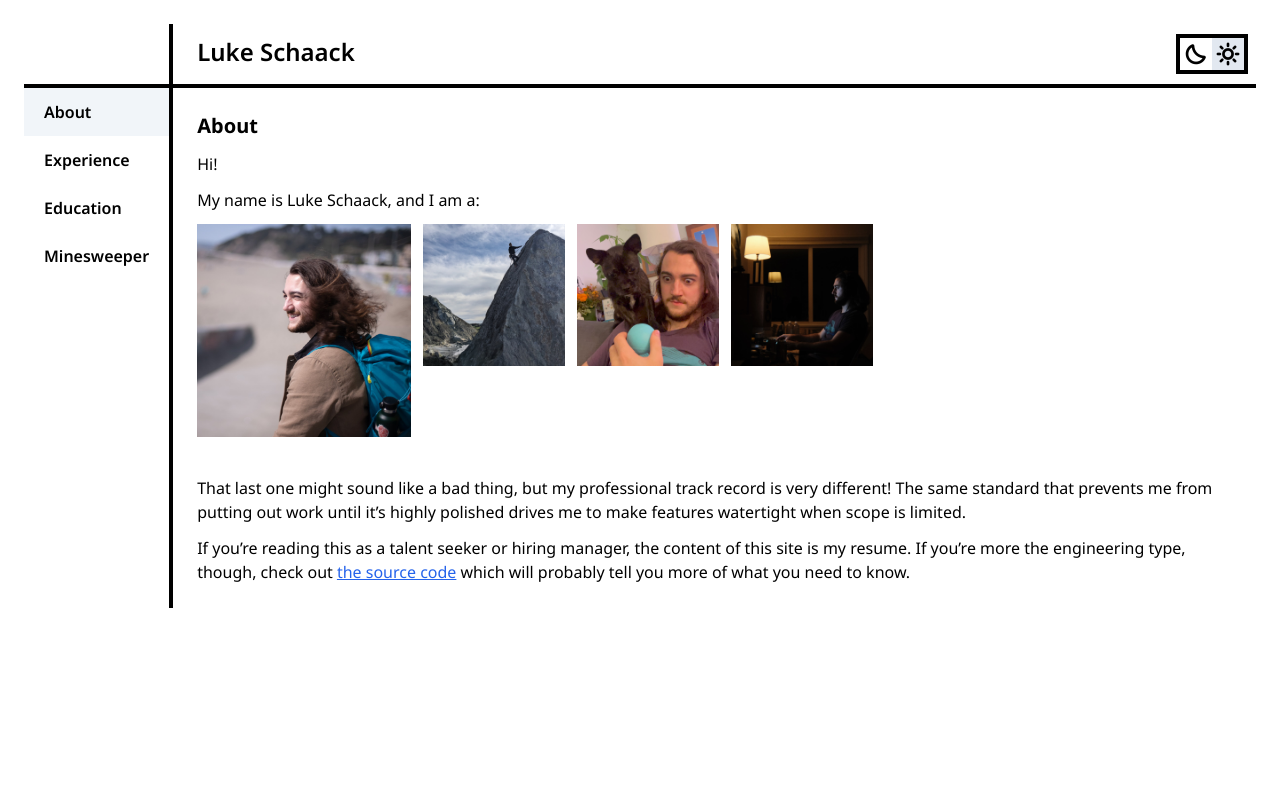
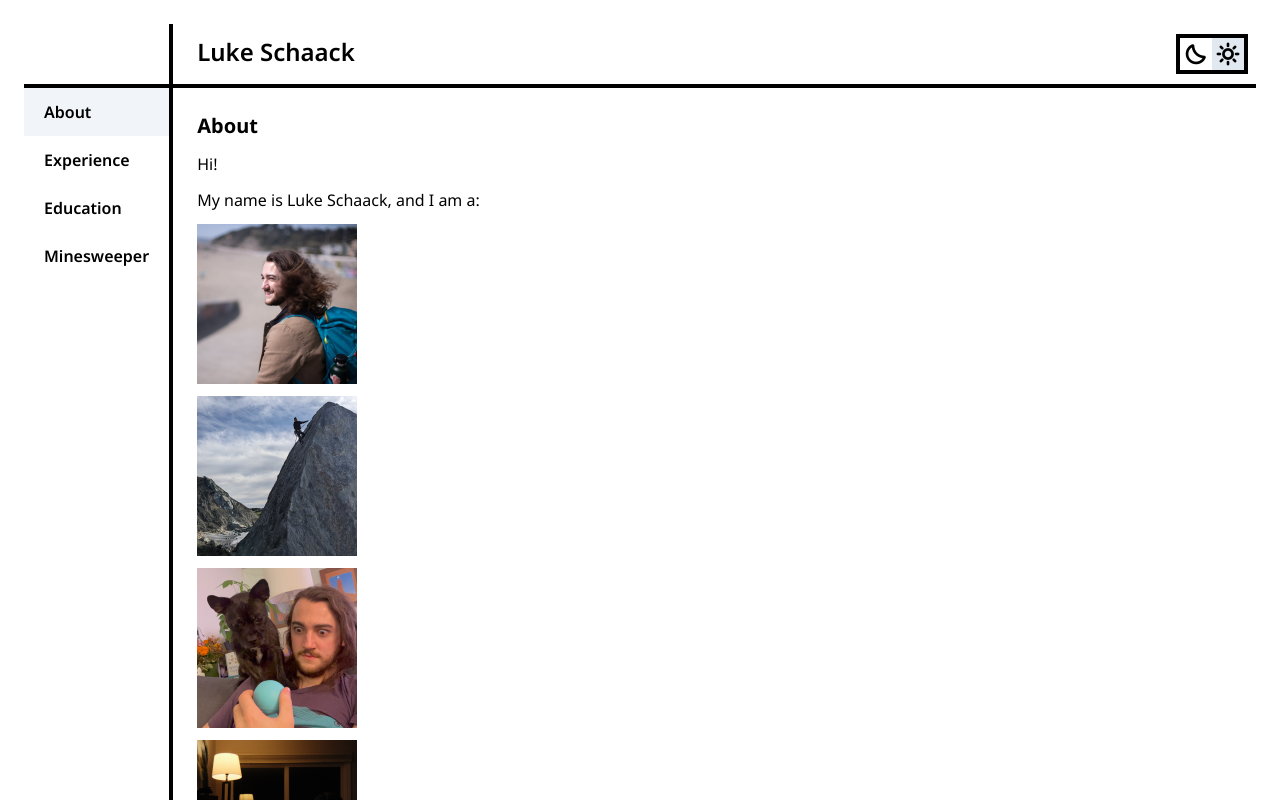
Before and after one commit to lschaack/interactive-resume, a Next.js app: page / in a window 1280 px wide. Shown: the top 800 px of the page. Built offline with nearby package versions, Linux system fonts and the light colour scheme.

Commit message:
clean things up and add some easy adjustment knobs for twiddling once I add smoothing, parent height adjustment is gonna be a nightmare...

```diff
--- a/app/page.tsx
+++ b/app/page.tsx
@@ -11,6 +11,7 @@ import {
   ReactNode,
   RefObject,
   createContext,
+  useCallback,
   useContext,
   useEffect,
   useMemo,
@@ -23,19 +24,36 @@ enum Direction {
   HORIZONTAL,
 }
 
-const CarouselIndex = createContext(-1);
+// scale is how large the card will be with the cursor at the normed center
+const SCALE = 3;
+// min scale is how small the card can possibly be as a factor of `basis`
+const MIN_SCALE = 1;
+// SCALE_FACTOR is how much SCALE needs to decrease to get to MIN_SCALE at max distance
+const SCALE_FACTOR = SCALE - MIN_SCALE;
+// falloff is how many slice lengths it takes for a card to reach MIN_SCALE
+const FALLOFF = 1;
+
+const CarouselPosition = createContext(0);
 
 type CardCarouselContextType = {
   normMousePosition: number;
-  totalCards: number;
   basis: number;
   gap: number;
+  totalCards: number;
+  totalLength: number;
+  sliceLength: number;
+  positions: number[];
+  isMouseOver: boolean;
 };
 const CardCarouselContext = createContext<CardCarouselContextType>({
   normMousePosition: 0,
-  totalCards: 0,
   basis: 0,
   gap: 0,
+  totalCards: 0,
+  totalLength: 0,
+  sliceLength: 0,
+  positions: [],
+  isMouseOver: false,
 });
 // TODO:
 // - wait for a couple hundred ms
@@ -50,27 +68,53 @@ type CardCarouselProps = {
 const CardCarousel: FC<CardCarouselProps> = ({ children, direction = Direction.VERTICAL, basis, gap }) => {
   const containerElement = useRef<HTMLUListElement>(null);
   const [normMousePosition, setNormMousePosition] = useState(0);
-  const [containerInfo, setContainerInfo] = useState<DOMRect>();
-  const [containerWidth, setContainerWidth] = useState(0);
   const isVertical = direction === Direction.VERTICAL;
+  const [isMouseOver, setIsMouseOver] = useState(false);
 
   // TODO: potentially adjust to account for non-square children
-  const totalLength = useMemo(() => {
-    const nChildren = Children.count(children);
+  const {
+    totalCards,
+    totalLength,
+    sliceLength,
+    positions,
+    maxScaledLength,
+  } = useMemo(() => {
+    const totalCards = Children.count(children);
+    const totalLength = totalCards * (basis + gap) - gap;
+    // percentage of total length taken up by cards
+    const normTotalCardLength = totalCards * basis / totalLength;
+    // percentage of total length taken up by gaps
+    const normTotalGapLength = 1 - normTotalCardLength;
+    // normed length of a single card
+    const normCardLength = normTotalCardLength / totalCards;
+    // normed length of a single gap
+    const normGapLength = normTotalGapLength / totalCards;
+    const sliceLength = normCardLength + normGapLength;
 
-    return nChildren * (basis + gap) - gap;
+    const halfNormCardLength = normCardLength / 2;
+    const positions: number[] = [];
+    for (let i = 0; i < totalCards; i++) {
+      positions.push(halfNormCardLength + i * sliceLength);
+    }
+
+    // TODO: to set the max height/width of the parent when mouse is over, I need to know
+    // the maximum of scaled card sizes - a good heuristic is FALLOFF * sliceLength for
+    // any given relatively linear easing function, but I don't think it's totally accurate
+    // and probably inaccurate enough to overlap w/text, need a better way of doing this
+    // dynamically....
+    const maxScaledLength = totalLength - basis + SCALE * basis;
+
+    return {
+      totalCards,
+      totalLength,
+      sliceLength,
+      positions,
+      maxScaledLength,
+    }
   }, [basis, gap, children]);
 
-  useEffect(() => {
+  const handleMouseMove: MouseEventHandler = useCallback(event => {
     if (containerElement.current) {
-      setContainerInfo(containerElement.current.getBoundingClientRect());
-    }
-  }, [containerElement]);
-
-  // TODO: Math.max(normPos, 1)?
-  const handleMouseMove: MouseEventHandler = event => {
-    // TODO: get rid of one of these if I only use one
-    if (containerInfo && containerElement.current) {
       if (isVertical) {
         const relativeY = event.pageY - containerElement.current.offsetTop;
         const normY = relativeY / totalLength;
@@ -83,29 +127,36 @@ const CardCarousel: FC<CardCarouselProps> = ({ children, direction = Direction.V
         setNormMousePosition(normX);
       }
     }
-  }
+  }, [isVertical, totalLength]);
 
   return (
     <ul
       ref={containerElement}
       onMouseMove={handleMouseMove}
+      onMouseEnter={() => setIsMouseOver(true)}
+      onMouseLeave={() => setIsMouseOver(false)}
       style={{
         display: 'flex',
         flexDirection: isVertical ? 'column' : 'row',
         gap,
-        [isVertical ? 'height' : 'width']: totalLength,
+        [isVertical ? 'height' : 'width']: isMouseOver ? maxScaledLength : totalLength,
+        // alignItems: 'center',
       }}
     >
       <CardCarouselContext.Provider value={{
         normMousePosition,
-        totalCards: Children.count(children),
         basis,
         gap,
+        totalCards,
+        totalLength,
+        sliceLength,
+        positions,
+        isMouseOver,
       }}>
         {Children.map(children, (child, index) => (
-          <CarouselIndex.Provider value={index}>
+          <CarouselPosition.Provider value={positions[index]}>
             {child}
-          </CarouselIndex.Provider>
+          </CarouselPosition.Provider>
         ))}
       </CardCarouselContext.Provider>
     </ul>
@@ -113,26 +164,24 @@ const CardCarousel: FC<CardCarouselProps> = ({ children, direction = Direction.V
 }
 
 const Card: FC<PropsWithChildren> = ({ children }) => {
-  const index = useContext(CarouselIndex);
-  const { normMousePosition, totalCards, basis } = useContext(CardCarouselContext);
+  const normCardPosition = useContext(CarouselPosition);
+  const { normMousePosition, basis, sliceLength, isMouseOver } = useContext(CardCarouselContext);
 
-  // TODO: cement unchanging values (maybe in context?)
-  const normSlice = 1 / totalCards;
-  const halfNormSlice = normSlice / 2;
-
-  // represents the value of `normMousePosition` when the cursor is at the center of this card
-  const normCenter = index * normSlice + halfNormSlice;
-
-  const distance = Math.abs(normMousePosition - normCenter);
-  // linear falloff over the length of one slice
-  const scale = 2 - Math.min(distance, normSlice) / normSlice;
-  const size = scale * basis;
+  const distance = Math.abs(normMousePosition - normCardPosition);
+  // linear falloff over the length of FALLOFF slices
+  // scaleAdjust is a value from:
+  // - 0 when mouse position is at card position
+  // - to 1 when mouse position is at or beyond FALLOFF * sliceLength
+  const scaleAdjust = Math.min(distance, FALLOFF * sliceLength) / (FALLOFF * sliceLength);
+  const scale = SCALE - SCALE_FACTOR * scaleAdjust;
+  const size = isMouseOver ? scale * basis : basis;
 
   return (
-    <li style={{ height: size, width: size }}>
-      {
-        children
-      }
+    <li style={{
+      height: size,
+      width: size,
+    }}>
+      {children}
     </li>
   )
 }
@@ -165,7 +214,11 @@ export default function About() {
             Serial personal project-starter, scope expander, and pre-polish abandoner
           </li>
         </ul> */}
-        <CardCarousel basis={160} gap={12} direction={Direction.HORIZONTAL}>
+        <CardCarousel
+          basis={160}
+          gap={12}
+          // direction={Direction.HORIZONTAL}
+        >
           <Card>
             <Image
               src="/software engineer.jpeg"
```
